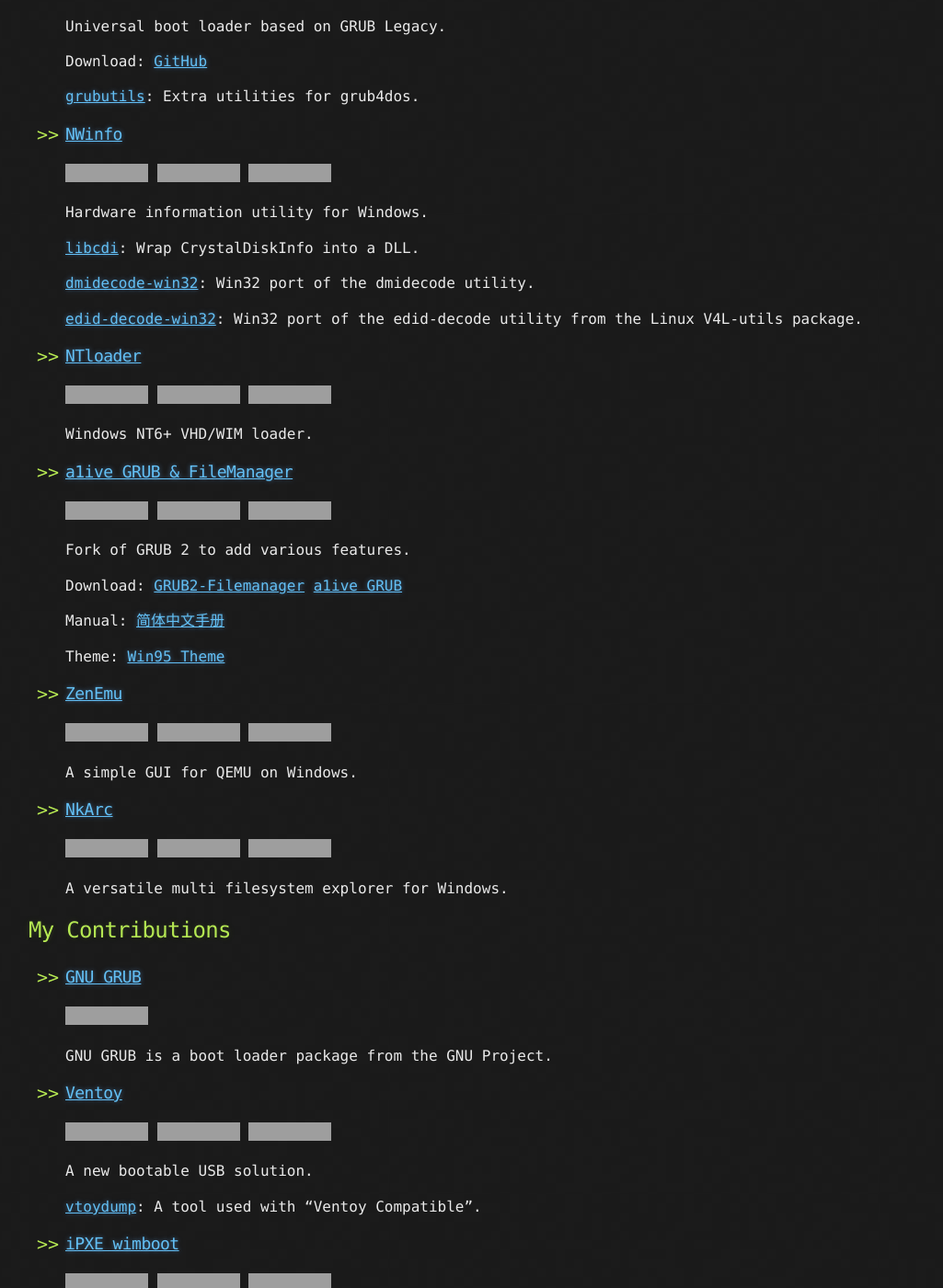
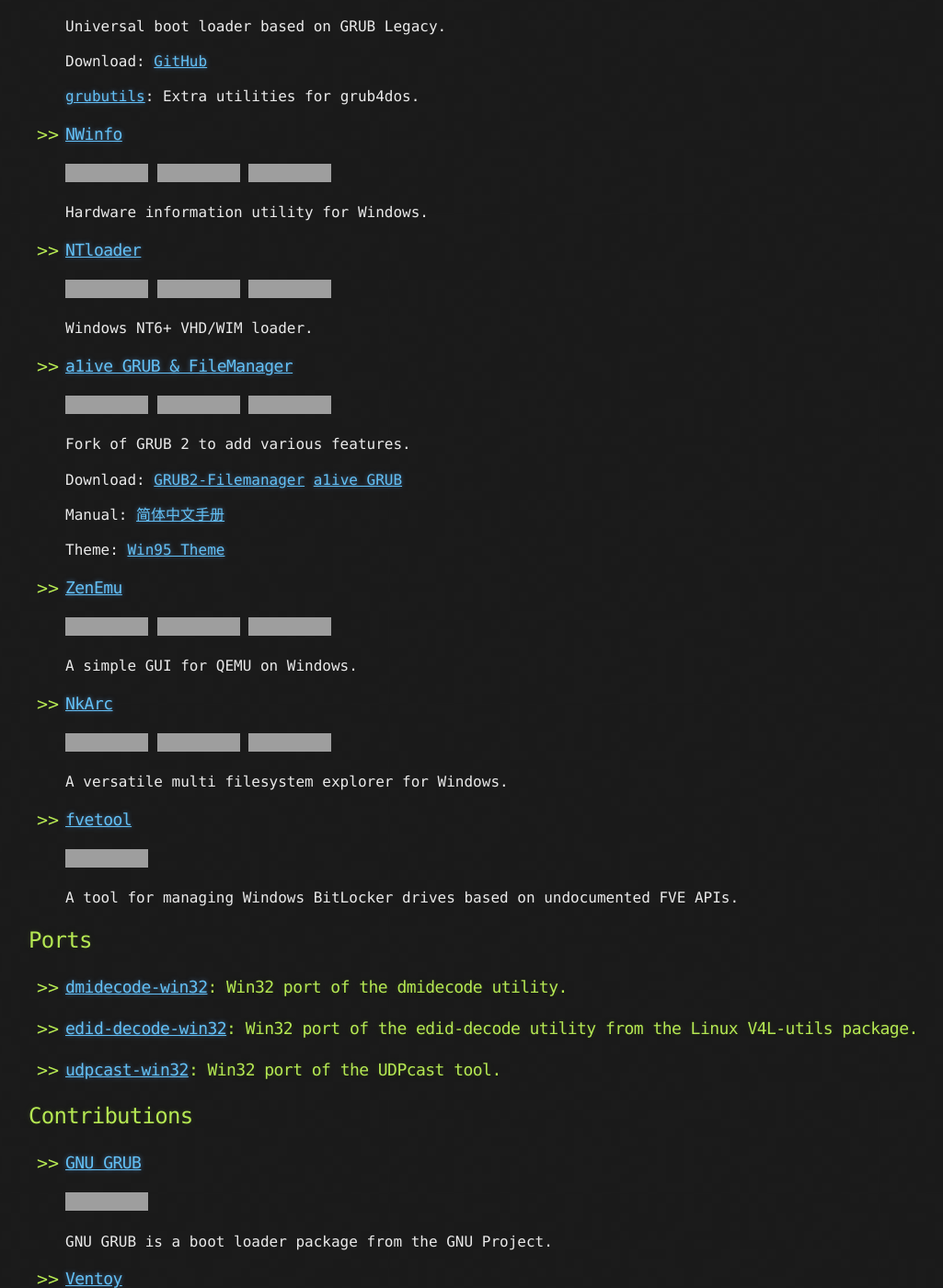
Before and after one commit to a1ive/a1ive.github.io, a Jekyll site: the page built from index.md, in a window 1280 px wide and 1400 px high, scrolled down 299 px. Shown: the whole window at 92% size, without its empty margins (109-1134 px from the left). Built offline with Jekyll 4.4.1, drawn with Linux system fonts in a browser that asks for light colours; our own code applies the rules of GitHub Pages for plain Markdown files; some of the changed text lies outside the part shown; grey boxes are pictures that could not be loaded.

Commit message:
Update index.md

```diff
--- a/index.md
+++ b/index.md
@@ -2,7 +2,7 @@
 layout: default
 ---
 
-## My Projects
+## Projects
 
 - ### [GRUB4DOS](https://github.com/chenall/grub4dos)
 
@@ -19,12 +19,6 @@ layout: default
   ![license](https://img.shields.io/github/license/a1ive/nwinfo) ![stars](https://img.shields.io/github/stars/a1ive/nwinfo?style=flat) ![total](https://img.shields.io/github/downloads/a1ive/nwinfo/total.svg)
 
   Hardware information utility for Windows.
-
-  [libcdi](https://github.com/a1ive/libcdi): Wrap CrystalDiskInfo into a DLL.
-
-  [dmidecode-win32](https://github.com/a1ive/dmidecode): Win32 port of the dmidecode utility.
-
-  [edid-decode-win32](https://github.com/a1ive/edid-decode): Win32 port of the edid-decode utility from the Linux V4L-utils package.
 
 - ### [NTloader](https://github.com/grub4dos/ntloader)
 
@@ -56,7 +50,21 @@ layout: default
 
   A versatile multi filesystem explorer for Windows.
 
-## My Contributions
+- ### [fvetool](https://github.com/a1ive/fvetool)
+
+  ![license](https://img.shields.io/github/license/a1ive/fvetool)
+
+  A tool for managing Windows BitLocker drives based on undocumented FVE APIs.
+
+## Ports
+
+- ### [dmidecode-win32](https://github.com/a1ive/dmidecode): Win32 port of the dmidecode utility.
+
+- ### [edid-decode-win32](https://github.com/a1ive/edid-decode): Win32 port of the edid-decode utility from the Linux V4L-utils package.
+
+- ### [udpcast-win32](https://github.com/a1ive/udpcast): Win32 port of the UDPcast tool.
+
+## Contributions
 
 - ### [GNU GRUB](https://www.gnu.org/software/grub/)
 
@@ -70,7 +78,11 @@ layout: default
 
   A new bootable USB solution.
 
-  [vtoydump](https://github.com/ventoy/vtoydump): A tool used with "Ventoy Compatible".
+- ### [LibreHardwareMonitor](https://github.com/LibreHardwareMonitor/LibreHardwareMonitor)
+
+  ![license](https://img.shields.io/github/license/LibreHardwareMonitor/LibreHardwareMonitor) ![stars](https://img.shields.io/github/stars/LibreHardwareMonitor/LibreHardwareMonitor?style=flat) ![total](https://img.shields.io/github/downloads/LibreHardwareMonitor/LibreHardwareMonitor/total.svg)
+
+  Libre Hardware Monitor is free software that can monitor the temperature sensors, fan speeds, voltages, load and clock speeds of your computer.
 
 - ### [iPXE wimboot](https://github.com/ipxe/wimboot)
 
```
